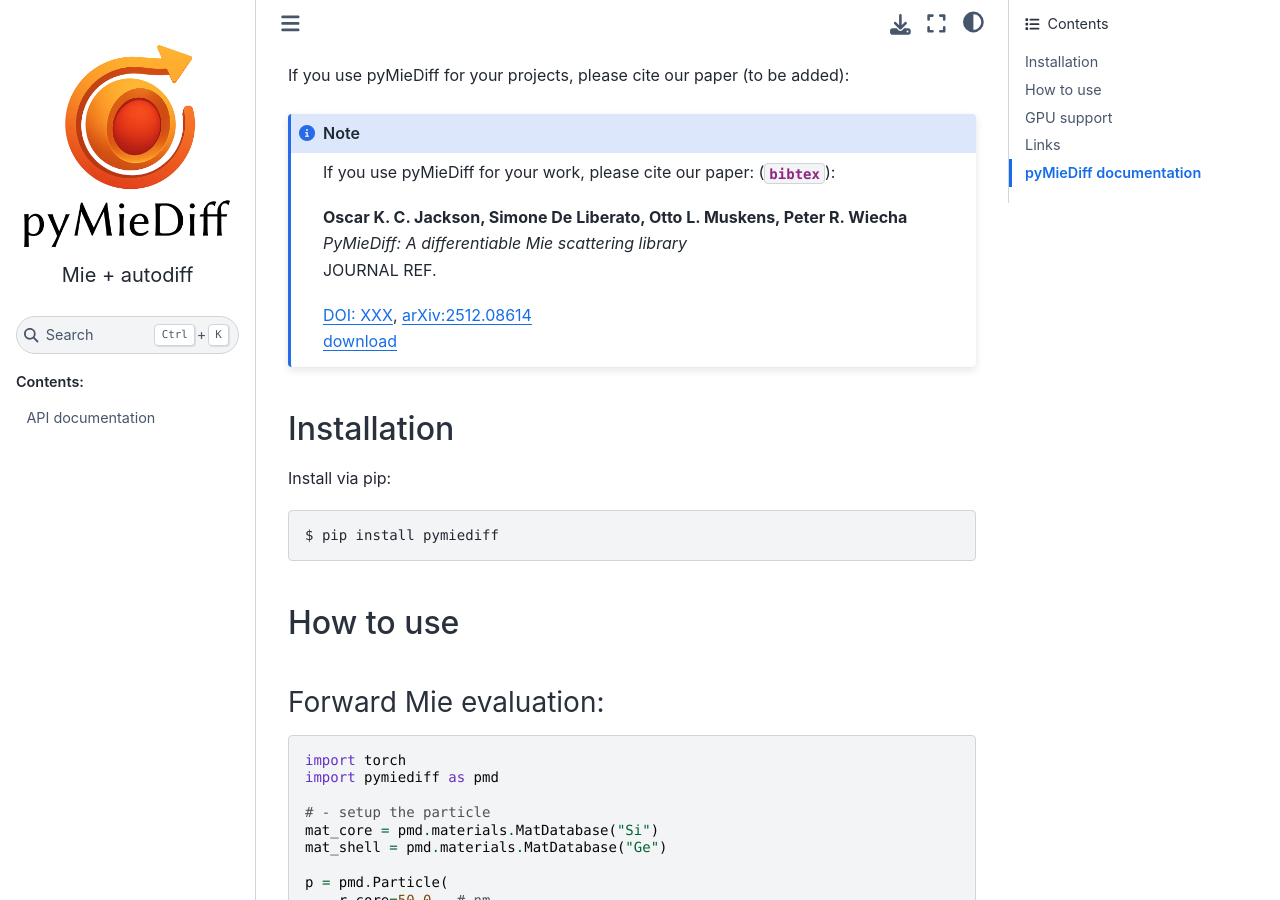
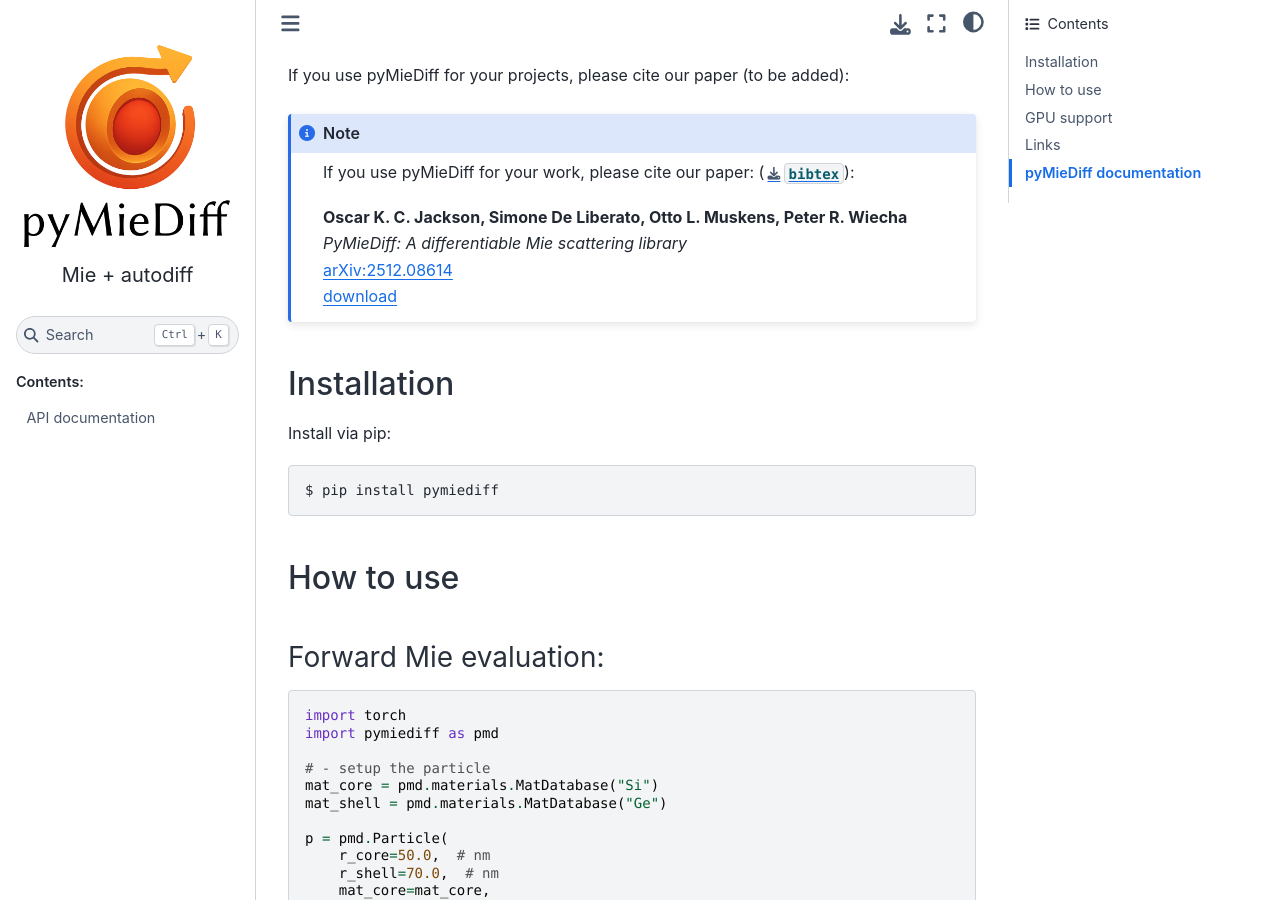
Before and after one commit to UoS-Integrated-Nanophotonics-group/MieDiff, a Sphinx documentation site: the page built from doc/source/index.md, in a window 1280 px wide and 900 px high, scrolled down 798 px. Built offline with Sphinx 7.4.7 and the Sphinx Book theme 1.1.4, drawn with Linux system fonts in a browser that asks for light colours; pages that are not in the unit, such as notebooks, are missing from menus; part of the change alters nothing that is shown.

````diff
--- /dev/null
+++ b/doc/source/_downloads/pymiediff.bib
@@ -0,0 +1,14 @@
+@misc{jacksonPyMieDiffDifferentiableMie2025,
+  title = {{{PyMieDiff}}: {{A}} Differentiable {{Mie}} Scattering Library},
+  shorttitle = {{{PyMieDiff}}},
+  author = {Jackson, Oscar K. C. and Liberato, Simone De and Muskens, Otto L. and Wiecha, Peter R.},
+  year = 2025,
+  month = dec,
+  number = {arXiv:2512.08614},
+  eprint = {2512.08614},
+  primaryclass = {physics},
+  publisher = {arXiv},
+  doi = {10.48550/arXiv.2512.08614},
+  urldate = {2025-12-10},
+  archiveprefix = {arXiv}
+}
--- a/doc/source/index.md
+++ b/doc/source/index.md
@@ -25,13 +25,11 @@ The source code is available on the [github repository](https://github.com/UoS-I
 If you use pyMieDiff for your projects, please cite our paper (to be added):
 
 ```{note}
-   If you use pyMieDiff for your work, please cite our paper: ({download}`bibtex <_downloads/2512.08614v1.pdf>`):
+   If you use pyMieDiff for your work, please cite our paper: ({download}`bibtex <_downloads/pymiediff.bib>`):
 
    **Oscar K. C. Jackson, Simone De Liberato, Otto L. Muskens, Peter R. Wiecha**
    *PyMieDiff: A differentiable Mie scattering library*
-   JOURNAL REF.
-
-   [DOI: XXX](https://doi.org/XXX), [arXiv:2512.08614](http://arxiv.org/abs/2512.08614)
+   [arXiv:2512.08614](http://arxiv.org/abs/2512.08614)
    [download](./_downloads/2512.08614v1.pdf)
 ```
 
````
